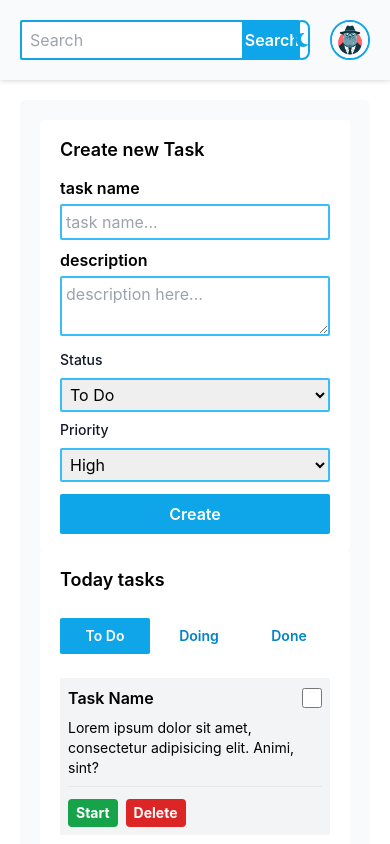
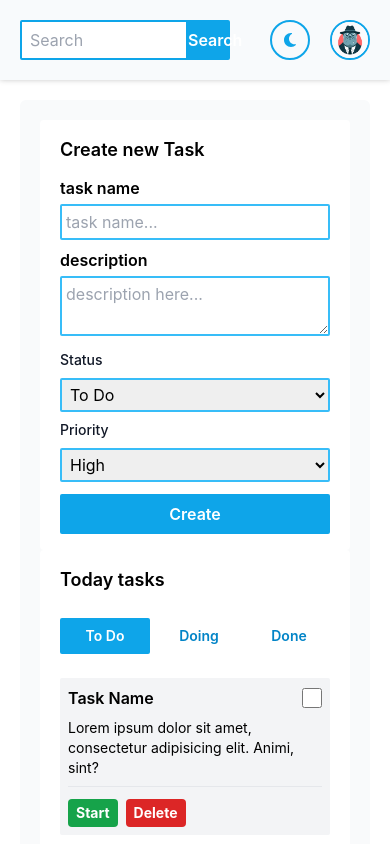
Before and after one commit to KaraniAbdellah/BeFocused_APP, a React (Create React App) app in the folder my_app/: page / in a window 390 px wide. Shown: the top 844 px of the page. Built offline with nearby package versions, Linux system fonts and the light colour scheme.

Commit message:
fix erros

```diff
--- a/my_app/src/Header.jsx
+++ b/my_app/src/Header.jsx
@@ -12,26 +12,17 @@ import avatarLogo from "./assests/avatar.jpg";
 
 
 const Header = () => {
-    useEffect(() => {
-        const dark_mode = document.querySelector(".dark_mode");
-        let header = document.querySelector("header");
-        dark_mode.addEventListener("click", function() {
-            header.classList.toggle("dark_mode");
-            header.classList.toggle("light_mode");
-            console.log(header);
-        });
-    }, []);
     return (
         <header className="bg-slate-50 p-5 grid grid-cols-5
-        shadow-[0_-1px_6px_rgba(0,0,0,0.3)]">
+        shadow-[0_-1px_6px_rgba(0,0,0,0.3)] light_mode">
             <div className="logo lg:col-span-1 lg:block md:block hidden">
                 <p className="text-2xl font-bold text-sky-500">NoteMind</p>
             </div>
-            <div className="search flex col-span-4 lg:col-span-3 md:col-span-3 justify-center items-center">
+            <div className="search flex col-span-3 lg:col-span-3 md:col-span-3 justify-center items-center">
                 <input className="w-4/5 border-sky-500 rounded-l-sm border-2 border-solid rounded-none h-full pl-2 b2-slate-50 outline-none" type="text" placeholder="Search"/>
                 <button className='w-1/5 transition-all h-full font-semibold rounded-r-sm bg-sky-500 text-white hover:bg-sky-600'>Search</button>
             </div>
-            <div className="account lg:col-span-1 text-right flex justify-end">
+            <div className="account lg:col-span-1 md:col-span-1 sm:col-span-1 col-span-2 text-right flex justify-end">
                 <button className="mr-5 w-10 rounded-3xl dark_mode border-2 border-sky-500 hover:bg-gray-100">
                     <FontAwesomeIcon className="font-semibold text-sky-500" icon={faMoon} />
                 </button>
--- a/my_app/src/global.css
+++ b/my_app/src/global.css
@@ -3,5 +3,5 @@ header.dark_mode {
     background-color: #444 !important;
 }
 header.light_mode {
-    background-color: white !important;
+    background-color: #f8fafc !important;
 }
```
